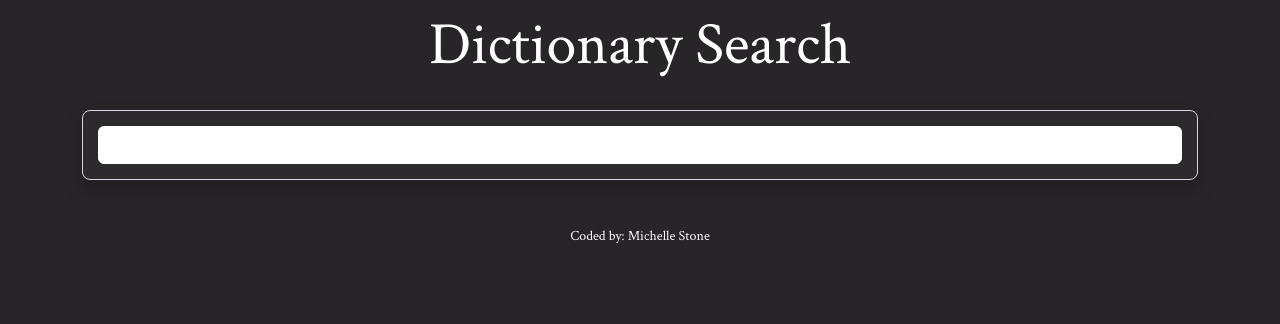
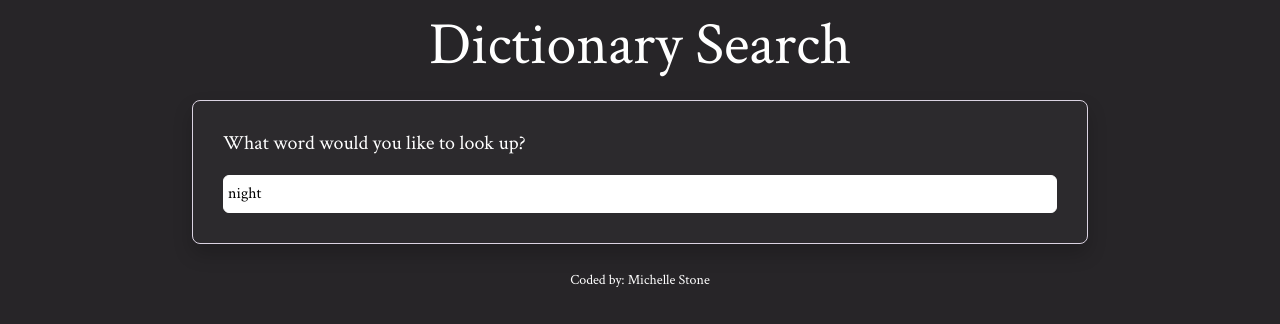
Before and after one commit to shellyst/dictionary-project, a React (Create React App) app: page / in a window 1280 px wide. Shown: the top 324 px of the page. Built offline with nearby package versions, Linux system fonts and the light colour scheme; no server answers.

Commit message:
Added CSS for Dictionary, Meaning and Synonyms.
Changed font sizing, and spacing. Adjusted size of the app to make it a bit more cleanly condensed, and centered.

```diff
--- a/src/App.css
+++ b/src/App.css
@@ -22,3 +22,8 @@ a {
 a:hover {
   color: #b78ecc;
 }
+
+.App {
+  max-width: 960px;
+  margin: 0 auto;
+}
--- a/src/Dictionary.css
+++ b/src/Dictionary.css
@@ -7,10 +7,12 @@
 .Dictionary section {
   background: #2c2a2d;
   border-radius: 8px;
-  padding: 15px;
+  padding: 30px;
   border: 1px solid #dbd3e2;
   box-shadow: 0px 10px 19px rgba(0, 0, 0, 0.2);
-  margin: 20px 0;
+  margin-right: 20px;
+  margin-left: 20px;
+  margin-top: 10px;
 }
 
 .Dictionary input {
@@ -19,3 +21,8 @@
   border: 1px solid #fff;
   border-radius: 6px;
 }
+
+.Dictionary h1 {
+  font-size: 20px;
+  margin-bottom: 20px;
+}
--- a/src/Dictionary.js
+++ b/src/Dictionary.js
@@ -35,8 +35,13 @@ export default function Dictionary(props) {
     return (
       <div className="Dictionary">
         <section>
+          <h1>What word would you like to look up?</h1>
           <form onSubmit={handleSubmit}>
-            <input type="search" onChange={handleKeywordChange} />
+            <input
+              type="search"
+              onChange={handleKeywordChange}
+              defaultValue={props.defaultKeyword}
+            />
           </form>
         </section>
         <Results results={results} />
--- /dev/null
+++ b/src/Meaning.css
@@ -0,0 +1,11 @@
+.Meaning h3 {
+  font-size: 24px;
+  line-height: 1;
+  font-weight: bold;
+}
+
+.Meaning .example {
+  font-size: 13px;
+  opacity: 0.3;
+  margin-top: 8px;
+}
--- a/src/Meaning.js
+++ b/src/Meaning.js
@@ -1,5 +1,6 @@
 import React from "react";
 import Synonyms from "./Synonyms";
+import "./Meaning.css";
 
 export default function Meaning(props) {
   return (
@@ -8,13 +9,13 @@ export default function Meaning(props) {
       {props.meaning.definitions.map(function (definition, index) {
         return (
           <div key={index}>
-            <p>
-              <strong>Definition:</strong> {definition.definition}
-              <br />
-              <strong>Example:</strong> <em>{definition.example}</em>
-              <br />
-              <Synonyms synonyms={definition.synonyms} />
-            </p>
+            <div className="Definition">{definition.definition}</div>
+
+            <em>
+              <div className="Example">{definition.example}</div>
+            </em>
+            <Synonyms synonyms={definition.synonyms} />
+            <br />
           </div>
         );
       })}
--- /dev/null
+++ b/src/Synonyms.css
@@ -0,0 +1,11 @@
+.Synonyms {
+  margin: 20px 0 0;
+  padding: 0;
+}
+
+.Synonyms li {
+  font-size: 13px;
+  display: inline-block;
+  padding-right: 10px;
+  line-height: 1;
+}
--- a/src/Synonyms.js
+++ b/src/Synonyms.js
@@ -1,4 +1,5 @@
 import React from "react";
+import "./Synonyms.css";
 
 export default function Synonyms(props) {
   if (props.synonyms) {
```
